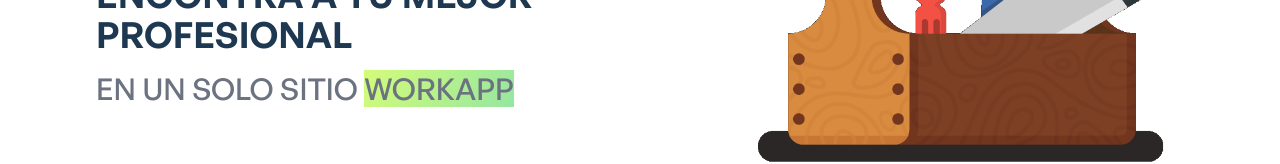
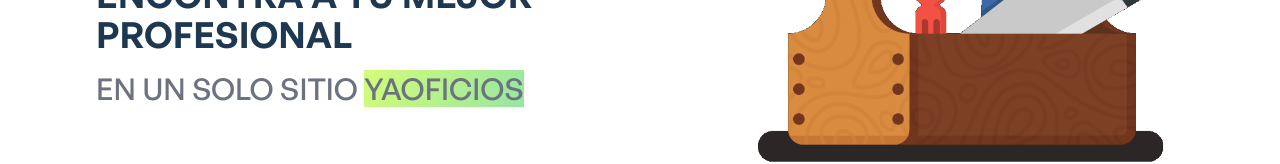
Before and after one commit to Itsjuanit/yaoficio, a React (Create React App) app: page / in a window 1280 px wide. Shown: the part 479-643 px from the top of the page. Built offline with nearby package versions, Linux system fonts and the light colour scheme; no server answers.

Commit message:
Se cambio la logica para el login, ahora se puede ingresar

```diff
--- a/src/components/form/FormNewPerson.jsx
+++ b/src/components/form/FormNewPerson.jsx
@@ -17,6 +17,7 @@
       toast.error("Por favor completa todos los campos");
       return;
     }
+
     const data = {
       name,
       phone_number: "https://api.whatsapp.com/send?phone=54" + number,
@@ -24,10 +25,15 @@
       tag,
     };
 
+    const token = localStorage.getItem("authToken");
+
     fetch(URL, {
       method: "POST",
       body: JSON.stringify(data),
-      headers: { "Content-Type": "application/json" },
+      headers: {
+        "Content-Type": "application/json",
+        "x-token": token,
+      },
     })
       .then((response) => {
         console.log(response);
--- a/src/components/login/ProtectedRoute.jsx
+++ b/src/components/login/ProtectedRoute.jsx
@@ -15,4 +15,4 @@
   );
 };
 
-export default ProtectedRoute; // Agrega esta línea
+export default ProtectedRoute;
--- a/src/components/shared/AppBanner.jsx
+++ b/src/components/shared/AppBanner.jsx
@@ -45,7 +45,7 @@
             }}
           >
             {" "}
-            WORKAPP{" "}
+            YAOFICIOS{" "}
           </span>
         </motion.p>
         <motion.div
```
